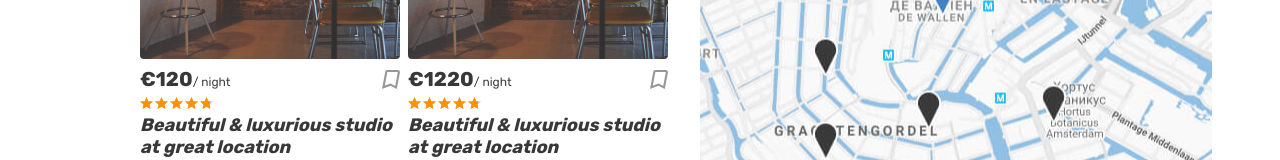
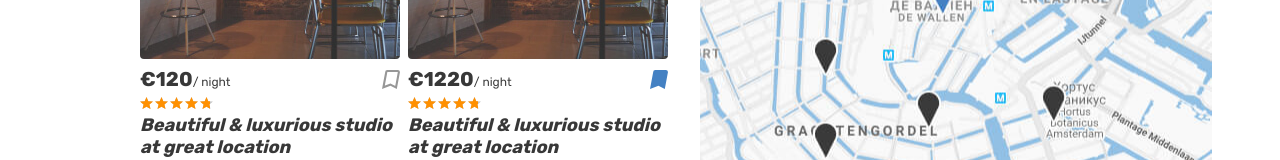
Before and after one commit to atatarov/market-hotel, a React (Create React App) app: page / in a window 1280 px wide. Shown: the part 459-619 px from the top of the page. Built offline with nearby package versions, Linux system fonts and the light colour scheme.

Commit message:
Add BookmarkButton component

```diff
--- /dev/null
+++ b/src/components/bookmark-button/bookmark-button.tsx
@@ -0,0 +1,19 @@
+import { getBookmarkStyles } from './common/getstyles';
+
+type BookmarkButtonProps = {
+    isActive: boolean;
+    isLarge?: boolean;
+}
+
+export function BookmarkButton({isActive, isLarge}: BookmarkButtonProps): JSX.Element {
+  const { buttonClassName, image, size, hiddenText } = getBookmarkStyles(isActive, isLarge);
+
+  return (
+    <button className={buttonClassName} type="button">
+      <svg className={image} width={size.width} height={size.height}>
+        <use xlinkHref="#icon-bookmark"></use>
+      </svg>
+      <span className="visually-hidden">{hiddenText}</span>
+    </button>
+  );
+}
--- /dev/null
+++ b/src/components/bookmark-button/common/getstyles.ts
@@ -0,0 +1,24 @@
+import { BookmarkStyle, ISize } from '../../../interfaces/interfaces';
+
+export const getBookmarkStyles = (isActive: boolean, isLarge?: boolean): BookmarkStyle => {
+
+  const bookmarkProps = isLarge ? {
+    hiddenText: 'In bookmarks',
+    size: { width: '31', height: '33' } as ISize,
+    image: 'property__bookmark-icon',
+  } : {
+    hiddenText: 'To bookmarks',
+    size: { width: '18', height: '19' } as ISize,
+    image: 'place-card__bookmark-icon',
+  };
+
+  const bookmarkStateClass = isActive ? 'place-card__bookmark-button--active' : '';
+  const bookmarkSizeClass = isLarge ?  'property' : 'place-card';
+
+  const buttonClassName = `${bookmarkSizeClass}__bookmark-button ${bookmarkStateClass} button`;
+
+  return {
+    buttonClassName,
+    ...bookmarkProps,
+  } as BookmarkStyle;
+};
--- a/src/components/favorites-card/favorites-card.tsx
+++ b/src/components/favorites-card/favorites-card.tsx
@@ -1,5 +1,7 @@
 import { Link } from 'react-router-dom';
 import { IOffer } from '../../interfaces/interfaces';
+import { convertRateToPercentage } from '../../utils';
+import { BookmarkButton } from '../bookmark-button/bookmark-button';
 
 type FavoritesCardProps = {
   offer: IOffer;
@@ -7,6 +9,8 @@ type FavoritesCardProps = {
 
 export function FavoritesCard(props: FavoritesCardProps): JSX.Element {
   const {offer} = props;
+
+  const rateInPercentage = convertRateToPercentage(offer.rate);
 
   return (
     <article className="favorites__card place-card">
@@ -21,16 +25,11 @@ export function FavoritesCard(props: FavoritesCardProps): JSX.Element {
             <b className="place-card__price-value">&euro;{offer.price}</b>
             <span className="place-card__price-text">&#47;&nbsp;night</span>
           </div>
-          <button className="place-card__bookmark-button place-card__bookmark-button--active button" type="button">
-            <svg className="place-card__bookmark-icon" width="18" height="19">
-              <use xlinkHref="#icon-bookmark"></use>
-            </svg>
-            <span className="visually-hidden">In bookmarks</span>
-          </button>
+          <BookmarkButton isActive={offer.isFavorite}/>
         </div>
         <div className="place-card__rating rating">
           <div className="place-card__stars rating__stars">
-            <span style={{width: '100%'}}></span>
+            <span style={{width: rateInPercentage}}></span>
             <span className="visually-hidden">Rating</span>
           </div>
         </div>
--- a/src/components/favorites-page/favorites-page.tsx
+++ b/src/components/favorites-page/favorites-page.tsx
@@ -1,5 +1,5 @@
 import { IOffer } from '../../interfaces/interfaces';
-import { FavoritesList } from '../favorites-list/favorites.list';
+import { FavoritesList } from '../favorites-list/favorites-list';
 import { filter } from '../../utils';
 
 type FavoritesPageProps = {
--- a/src/components/offer-page/offer-page.tsx
+++ b/src/components/offer-page/offer-page.tsx
@@ -1,6 +1,7 @@
 import { Link } from 'react-router-dom';
 import { IOffer, IReview } from '../../interfaces/interfaces';
 import { convertRateToPercentage, createKeyValue } from '../../utils';
+import { BookmarkButton } from '../bookmark-button/bookmark-button';
 import { Reviews } from '../reviews/reviews';
 
 type OfferPageProps = {
@@ -49,12 +50,7 @@ export function OfferPage(props: OfferPageProps): JSX.Element {
               <h1 className="property__name">
                 {offer.title}
               </h1>
-              <button className="property__bookmark-button button" type="button">
-                <svg className="property__bookmark-icon" width="31" height="33">
-                  <use xlinkHref="#icon-bookmark"></use>
-                </svg>
-                <span className="visually-hidden">To bookmarks</span>
-              </button>
+              <BookmarkButton isActive={offer.isFavorite} isLarge/>
             </div>
             <div className="property__rating rating">
               <div className="property__stars rating__stars">
--- a/src/components/place-card/place-card.tsx
+++ b/src/components/place-card/place-card.tsx
@@ -1,6 +1,7 @@
 import { Link } from 'react-router-dom';
 import { IOffer } from '../../interfaces/interfaces';
 import { convertRateToPercentage } from '../../utils';
+import { BookmarkButton } from '../bookmark-button/bookmark-button';
 
 type PlaceCardProps = {
   offer: IOffer;
@@ -27,12 +28,7 @@ export function PlaceCard(props: PlaceCardProps): JSX.Element {
             <b className="place-card__price-value">&euro;{offer.price}</b>
             <span className="place-card__price-text">&#47;&nbsp;night</span>
           </div>
-          <button className="place-card__bookmark-button button" type="button">
-            <svg className="place-card__bookmark-icon" width="18" height="19">
-              <use xlinkHref="#icon-bookmark"></use>
-            </svg>
-            <span className="visually-hidden">To bookmarks</span>
-          </button>
+          <BookmarkButton isActive={offer.isFavorite}/>
         </div>
         <div className="place-card__rating rating">
           <div className="place-card__stars rating__stars">
```
Also changed, not shown: src/interfaces/interfaces.ts (+13 -1 lines), src/components/favorites-list/favorites-list.tsx (renamed from src/components/favorites-list/favorites.list.tsx), src/const.ts (indentation only).
